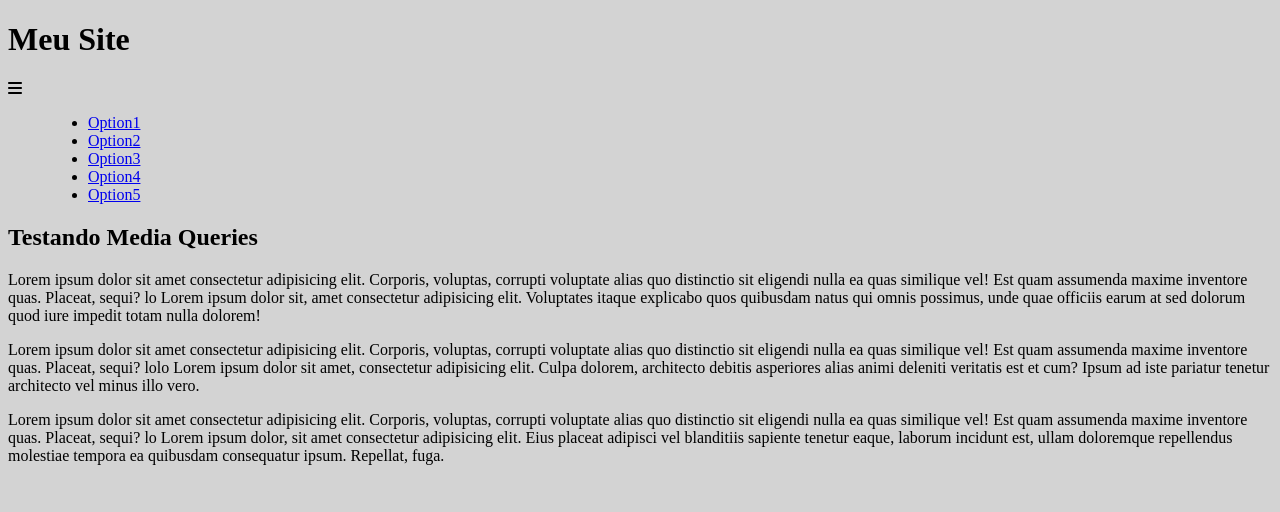
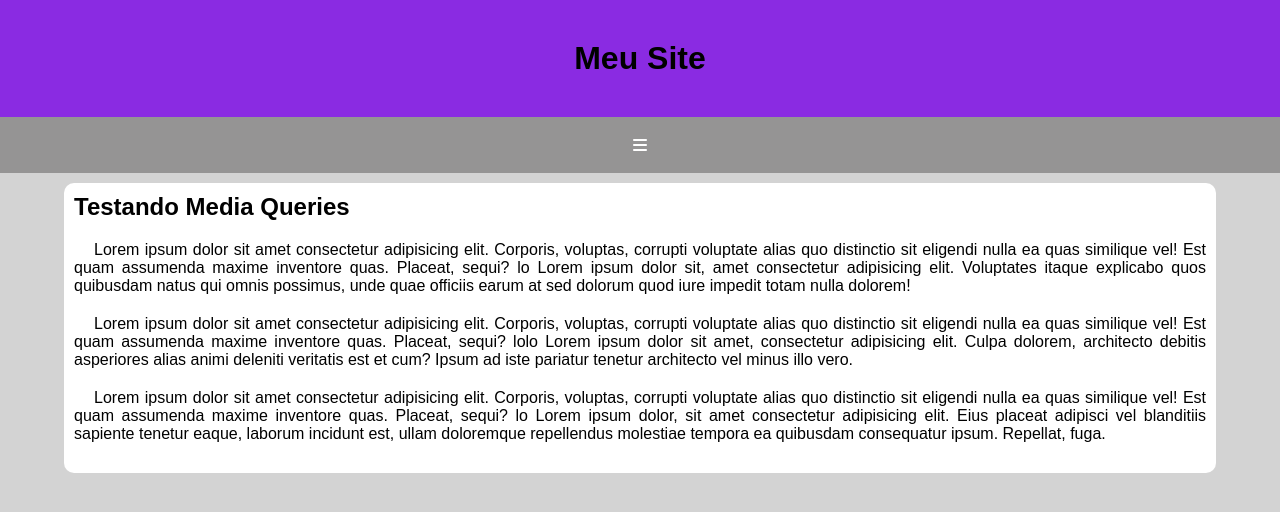
Before and after one commit to thiagoCamarg/html-css, a plain HTML site: page exercicios/ex025/mq005/index.html in a window 1280 px wide. Drawn offline with Linux system fonts and the light colour scheme.

Commit message:
menu created

```diff
--- a/exercicios/ex025/mq005/css/style.css
+++ b/exercicios/ex025/mq005/css/style.css
@@ -1,5 +1,78 @@
 @charset "UTF-8";
+
+* {
+    margin: 0;
+    padding: 0;
+    box-sizing: border-box;
+    font-family: Arial, Helvetica, sans-serif;
+}
 
 body, html {
     background-color: lightgray;
 }
+
+header {
+    background-color: blueviolet;
+}
+
+header h1 {
+    text-align: center;
+    padding: 40px;
+}
+
+i#menu-burger {
+    display: block;
+    background-color: rgb(149, 148, 148);
+    color: white;
+    padding: 20px;
+    text-align: center;
+    cursor: pointer;
+}
+
+i#menu-burger:hover {
+    background-color: rgb(128, 127, 127);
+    color: black;
+}
+
+menu {
+    display: none;
+}
+
+menu li {
+    list-style: none;
+}
+
+menu a {
+    display: block;
+    text-align: center;
+    text-decoration: none;
+    background-color: rgb(149, 149, 149);
+    font-weight: bolder;
+    color: white;
+    padding: 10px;
+    border-top: 2px solid black;
+}
+
+menu a:hover {
+    color: black;
+    background-color: blueviolet;
+}
+
+main {
+    width: 90vw;
+    background-color: white;
+    margin: auto;
+    margin-top: 10px;
+    padding: 10px;
+    border-radius: 10px;
+}
+
+article > h2 {
+    padding-bottom: 20px;
+}
+
+article > p {
+    text-align: justify;
+    margin-bottom: 20px;
+    text-indent: 20px;
+}
--- a/exercicios/ex025/mq005/index.html
+++ b/exercicios/ex025/mq005/index.html
@@ -11,14 +11,14 @@
 <body>
     <header>
         <h1>Meu Site</h1>
-        <i class="fa-solid fa-bars"></i>
-        <menu>
+        <i id="menu-burger" class="fa-solid fa-bars" onclick="clickMenu()"></i>
+        <menu id="itens">
             <ul>
-                <li><a href="#">Option1</a></li>
-                <li><a href="#">Option2</a></li>
-                <li><a href="#">Option3</a></li>
-                <li><a href="#">Option4</a></li>
-                <li><a href="#">Option5</a></li>
+                <li><a href="#">Option 1</a></li>
+                <li><a href="#">Option 2</a></li>
+                <li><a href="#">Option 3</a></li>
+                <li><a href="#">Option 4</a></li>
+                <li><a href="#">Option 5</a></li>
             </ul>
         </menu>
     </header>
@@ -30,5 +30,14 @@
             <p>Lorem ipsum dolor sit amet consectetur adipisicing elit. Corporis, voluptas, corrupti voluptate alias quo distinctio sit eligendi nulla ea quas similique vel! Est quam assumenda maxime inventore quas. Placeat, sequi? lo Lorem ipsum dolor, sit amet consectetur adipisicing elit. Eius placeat adipisci vel blanditiis sapiente tenetur eaque, laborum incidunt est, ullam doloremque repellendus molestiae tempora ea quibusdam consequatur ipsum. Repellat, fuga.</p>
         </article>
     </main>
+    <script>
+        function clickMenu() {
+            if (itens.style.display == 'block'){
+                itens.style.display = 'none'
+            } else {
+                itens.style.display = 'block'
+            }
+        }
+    </script>
 </body>
 </html>
```
